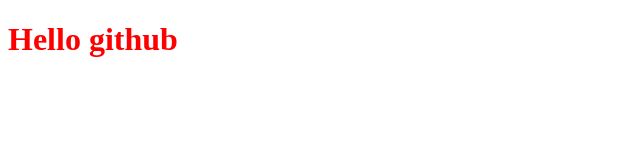
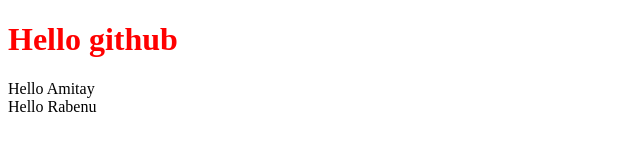
Before and after one commit to amitayl/delete-me-1, a plain HTML site: page index.html in a window 1280 px wide. Shown: the whole page, without its empty margins (0-640 px from the left). Drawn offline with Linux system fonts and the light colour scheme; files that its build step writes are made by us from their sources.

Commit message:
Update From Amitay

```diff
--- a/index.html
+++ b/index.html
@@ -8,9 +8,13 @@
     </head>
     <body>
         <h1>Hello github</h1>
-        <div cllass="student A"> </div>
+        <div class="studentAmitay">
+            Hello Amitay
+        </div>
 
-        <div cllass="student B"> </div>
+        <div class="studentAharoni">
+            Hello Rabenu
+        </div>
 
 
     </body>
--- a/style.css
+++ b/style.css
@@ -2,12 +2,12 @@
     color:red;
 }
 
-.student A {
+.studentAmitay {
 
 
 }
 
-.student B {
+.studentAharoni {
 
 
 }
```
